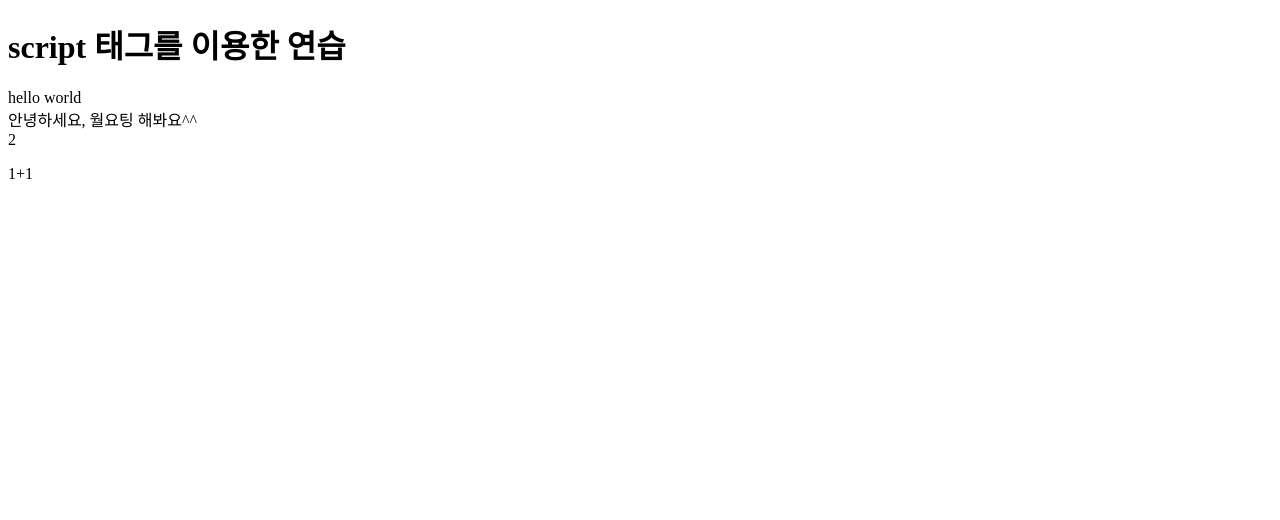
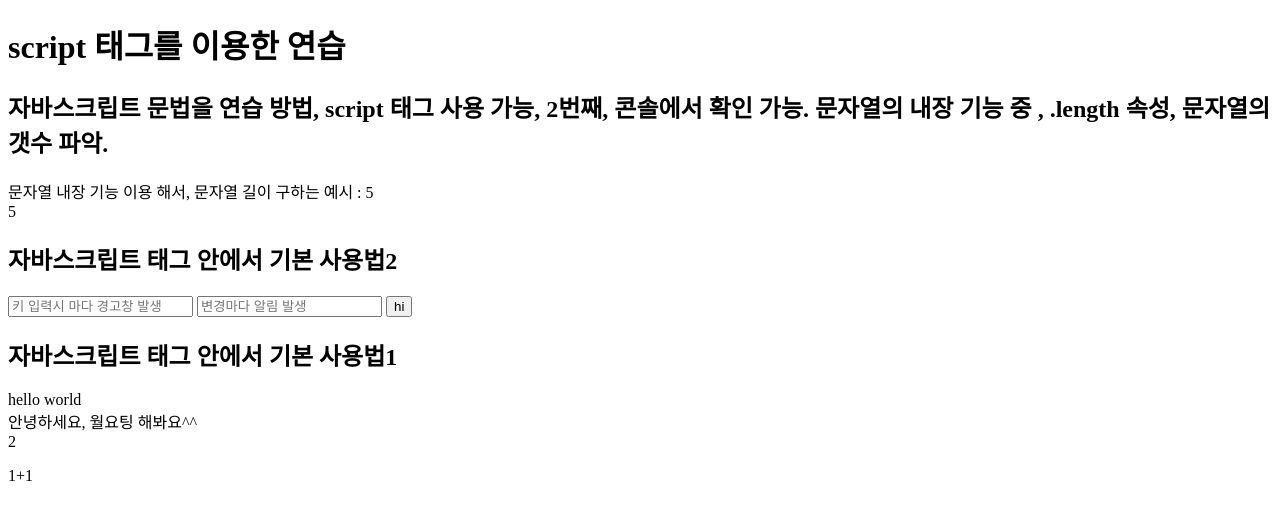
Before and after one commit to lsy3709/HTML_WORK_Busanit501, a plain HTML site: page 250512/js/ex1.html in a window 1280 px wide. Drawn offline with Linux system fonts and the light colour scheme.

Commit message:
2교시, 콘솔에서 자바스크립트 간단 확인 하는 방법

```diff
--- a/250512/js/ex1.html
+++ b/250512/js/ex1.html
@@ -9,9 +9,34 @@
 
 <body>
     <h1>script 태그를 이용한 연습</h1>
+    <h2>자바스크립트 문법을 연습 방법, script 태그 사용 가능,
+        2번째, 콘솔에서 확인 가능.
+        문자열의 내장 기능 중 , .length 속성, 문자열의 갯수 파악.
+    </h2>
+    <script>
+        document.write("문자열 내장 기능 이용 해서, 문자열 길이 구하는 예시 : " + "hello".length)
+        document.write("<br>")
+        document.write("hello".length)
+    </script>
+
+    <h2>자바스크립트 태그 안에서 기본 사용법2</h2>
+
+    <input type="text" placeholder="키 입력시 마다 경고창 발생" onkeydown="alert('키입력됨!!')">
+
+    <!-- 검색시 : JavaScript keydown event attribute , -->
+    <input type="text" placeholder="변경마다 알림 발생" onchange="alert('글자 변경시 마다 알림')">
+
+    <!-- <input type="button" value="hi" onclick="window.alert('hi')"> -->
+    <input type="button" value="hi" onclick="alert('hi')">
+
+    <h2>자바스크립트 태그 안에서 기본 사용법1</h2>
     <!-- <script></script>태그를 이용해서,
     태그안에 자바스크립트 언어를 사용해서, 작업해보기 -->
     <script>
+
+        // 자바스크립트의 내장이된 객체, 내장 객체, 그 중에서 한가지
+        // 자주 사용하는 document 라는 내장 객체를 활용중.!!!
+
         // write : 함수는 웹 브라우저 화면에 출력하는 용도로 사용
         document.write('hello world')
         document.write('<br>')
```
